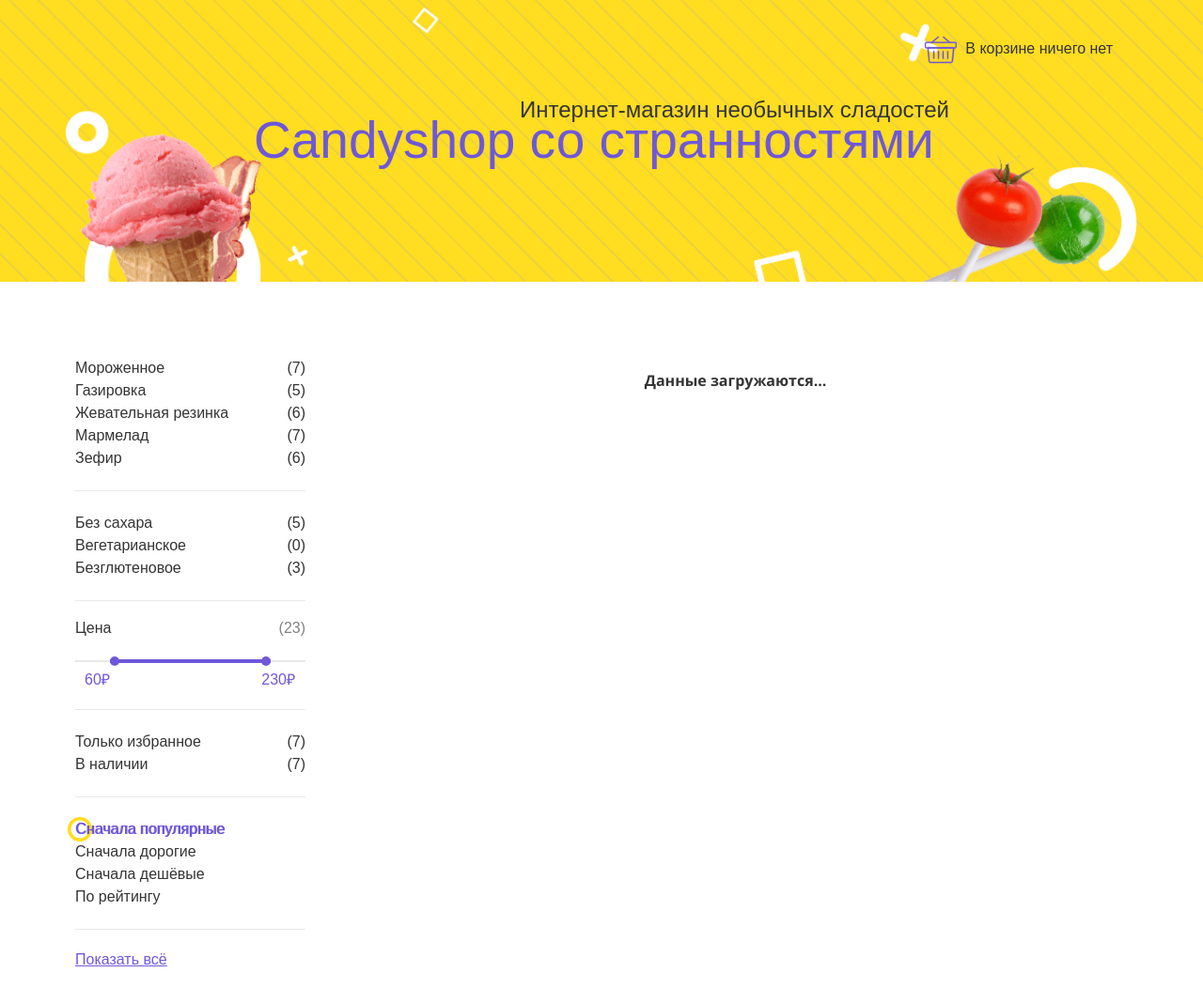
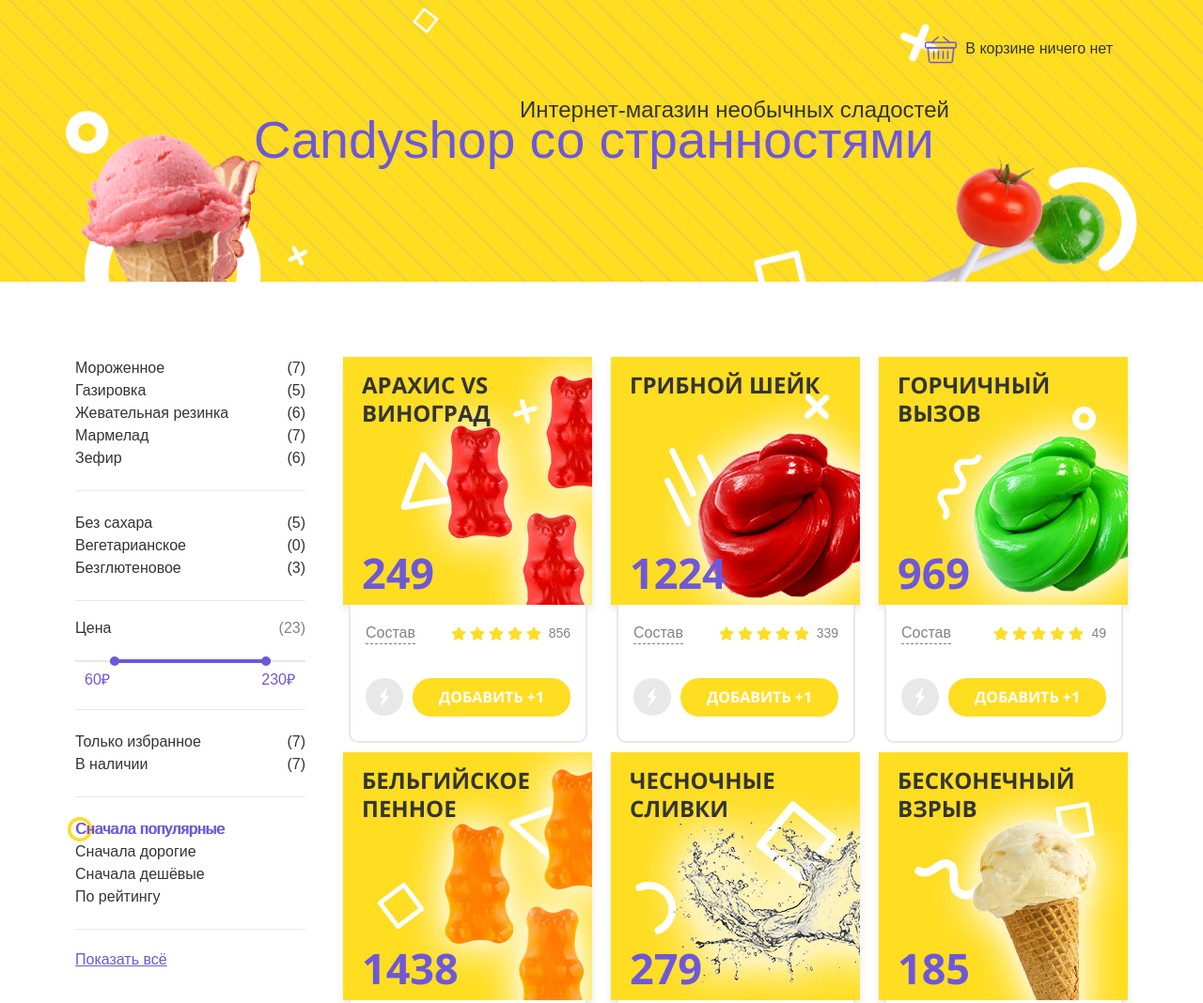
Before and after one commit to turborufus/220409-candyshop, a website: page index.html in a window 1280 px wide. Shown: the top 1068 px of the page at 94% size. Drawn offline with Linux system fonts and the light colour scheme; files whose address does not match are found by name.

Commit message:
Task in progress

```diff
--- a/index.html
+++ b/index.html
@@ -483,5 +483,6 @@
     </div>
   </template>
 
+  <script src="js/goods.js"></script>
 </body>
 </html>
--- /dev/null
+++ b/js/goods.js
@@ -0,0 +1,208 @@
+'use strict';
+
+var GOODS_NAMES = ['Чесночные сливки', 'Огуречный педант', 'Молочная хрюша', 'Грибной шейк', 'Баклажановое безумие',
+  'Паприколу итальяно', 'Нинзя-удар васаби', 'Хитрый баклажан', 'Горчичный вызов', 'Кедровая липучка', 'Корманный портвейн',
+  'Чилийский задира', 'Беконовый взрыв', 'Арахис vs виноград', 'Сельдерейная душа', 'Початок в бутылке',
+  'Чернющий мистер чеснок', 'Раша федераша', 'Кислая мина', 'Кукурузное утро', 'Икорный фуршет', 'Новогоднее настроение',
+  'С пивком потянет', 'Мисс креветка', 'Бесконечный взрыв', 'Невинные винные', 'Бельгийское пенное', 'Острый язычок'];
+
+var GOODS_CONTENTS = ['молоко', 'сливки', 'вода', 'пищевой краситель', 'патока', 'ароматизатор бекона',
+  'ароматизатор свинца', 'ароматизатор дуба, идентичный натуральному', 'ароматизатор картофеля',
+  'лимонная кислота', 'загуститель', 'эмульгатор', 'консервант: сорбат калия',
+  'посолочная смесь: соль, нитрит натрия', 'ксилит', 'карбамид', 'вилларибо', 'виллабаджо'];
+
+var GOODS_PICTURES = ['gum-cedar.jpg', 'gum-chile.jpg', 'gum-eggplant.jpg', 'gum-mustard.jpg', 'gum-portwine.jpg',
+  'gum-wasabi.jpg', 'ice-cucumber.jpg', 'ice-eggplant.jpg', 'ice-garlic.jpg', 'ice-italian.jpg',
+  'ice-mushroom.jpg', 'ice-pig.jpg', 'marmalade-beer.jpg', 'marmalade-caviar.jpg', 'marmalade-corn.jpg',
+  'marmalade-new-year.jpg', 'marmalade-sour.jpg', 'marshmallow-bacon.jpg', 'marshmallow-beer.jpg', 'marshmallow-shrimp.jpg',
+  'marshmallow-spicy.jpg', 'marshmallow-wine.jpg', 'soda-bacon.jpg', 'soda-celery.jpg', 'soda-cob.jpg',
+  'soda-garlic.jpg', 'soda-peanut-grapes.jpg', 'soda-russian.jpg'];
+
+var GOODS_NUMBER = 26; // размер массива объектов
+var GOODS_IN_CART_NUMBER = 3;
+
+var getRandomInt = function (min, max) {
+  return Math.floor(Math.random() * (max - min + 1)) + min;
+};
+
+var createRandomIndexes = function (arrayLength) {
+  var randomIndexes = [];
+  for (var i = 0; i < arrayLength; i++) { // заполняем массив
+    randomIndexes.push(i);
+  }
+
+  for (i = arrayLength - 1; i > 0; i--) { // перемешиваем элементы
+    var j = getRandomInt(0, i);
+    var temp = randomIndexes[j];
+    randomIndexes[j] = randomIndexes[i];
+    randomIndexes[i] = temp;
+  }
+
+  return randomIndexes;
+};
+
+var createGoodsList = function (goodsNumber) {
+  var goodsList = [];
+
+  var randomNameIndexes = createRandomIndexes(GOODS_NAMES.length);
+  var randomPictureIndexes = createRandomIndexes(GOODS_PICTURES.length);
+  var randomContentsIndexes = createRandomIndexes(GOODS_CONTENTS.length);
+
+  for (var i = 0; i < goodsNumber; i++) {
+    var goodItem = {
+      name: '', // случайное значение из GOODS_NAMES
+      picture: '', // случайное изображение из 'img/cards' + GOODS_PICTURES
+      amount: 0, // количество, число от 0 до 20
+      price: 0, // стоимость, от 100 до 1500
+      weight: 0, // вес в граммах, от 30 до 300
+      rating: {
+        value: 0, // оценка: целое число от 1 до 5;
+        number: 0 // количество оценок: целое число от 10 до 900
+      },
+      nutritionFacts: {
+        sugar: false, // содержание сахара. Значение генерируется случайным образом
+        energy: 0, // энергетическая ценность: целое число от 70 до 500
+        contents: '' // состав: сгенерированная случайным образом строка. Генерируется из строк массива GOODS_CONTENTS
+      }
+    };
+
+    goodItem.name = GOODS_NAMES[randomNameIndexes[i]];
+    goodItem.amount = getRandomInt(0, 20);
+    goodItem.picture = 'img/cards/' + GOODS_PICTURES[randomPictureIndexes[i]];
+    goodItem.price = getRandomInt(100, 1500);
+    goodItem.weight = getRandomInt(30, 300);
+    goodItem.rating.value = getRandomInt(1, 5);
+    goodItem.rating.number = getRandomInt(10, 900);
+
+    var hasSugar = false;
+    if (Math.round(Math.random())) {
+      hasSugar = true;
+    }
+    goodItem.nutritionFacts.sugar = hasSugar;
+    goodItem.nutritionFacts.energy = getRandomInt(70, 500);
+
+    var contentsAmount = getRandomInt(2, 7);
+    var minIndex = getRandomInt(0, GOODS_CONTENTS.length - contentsAmount);
+    for (var j = minIndex; j < minIndex + contentsAmount; j++) {
+      if (j === minIndex) {
+        goodItem.nutritionFacts.contents = GOODS_CONTENTS[randomContentsIndexes[j]];
+      } else {
+        goodItem.nutritionFacts.contents += ', ';
+        goodItem.nutritionFacts.contents += GOODS_CONTENTS[randomContentsIndexes[j]];
+      }
+    }
+
+    goodsList.push(goodItem);
+  }
+
+  return goodsList;
+};
+
+var createCard = function (cardTemplate, goodObject) {
+  var goodElement = cardTemplate.cloneNode(true);
+
+  var amount = goodObject.amount;
+  var availabilityClass = 'card--in-stock';
+  if (amount === 0) {
+    availabilityClass = 'card--soon';
+  } else if ((goodsList[i].amount >= 1) && (goodsList[i].amount <= 5)) {
+    availabilityClass = 'card--little';
+  }
+  goodElement.classList.add(availabilityClass);
+
+  var title = goodElement.querySelector('.card__title');
+  title.textContent = goodObject.name;
+
+  var picture = goodElement.querySelector('.card__img');
+  picture.src = goodObject.picture;
+  picture.alt = goodObject.name;
+
+  var price = goodElement.querySelector('.card__price');
+  price.textContent = goodObject.price;
+
+//  var weight = goodElement.querySelector('.card__weight');
+//  weight.textContent = '/ ' + goodObject.weight + ' Г';
+
+  var rating = goodElement.querySelector('.card__rating');
+  var ratingClass = '';
+  switch (goodObject.rating.value) {
+    case 1:
+      ratingClass = 'stars__rating--one';
+      break;
+    case 2:
+      ratingClass = 'stars__rating--two';
+      break;
+    case 3:
+      ratingClass = 'stars__rating--three';
+      break;
+    case 4:
+      ratingClass = 'stars__rating--four';
+      break;
+    case 5:
+      ratingClass = 'stars__rating--five';
+      break;
+    default:
+      ratingClass = '';
+      break;
+  }
+  rating.classList.add(ratingClass);
+
+  var starCount = goodElement.querySelector('.star__count');
+  starCount.textContent = goodObject.rating.number;
+
+  var sugarText = 'Без сахара. ';
+  if (goodObject.nutritionFacts.sugar) {
+    sugarText = 'Содержит сахар. ';
+  }
+  var characteristic = goodElement.querySelector('.card__characteristic');
+  characteristic.textContent = sugarText + goodObject.nutritionFacts.energy + ' ккал';
+
+  var compositionList = goodElement.querySelector('.card__composition-list');
+  compositionList.textContent = goodObject.nutritionFacts.contents;
+
+  return goodElement;
+};
+
+var createCardInCart = function (cardInCartTemplate, goodObject) {
+  var goodElement = cardTemplate.cloneNode(true);
+
+  var title = goodElement.querySelector('.card-order__title');
+  title.textContent = goodObject.name;
+
+  var picture = goodElement.querySelector('.card-order__img');
+  picture.src = goodObject.picture;
+  picture.alt = goodObject.name;
+
+  var price = goodElement.querySelector('.card-order__price');
+  price.textContent = goodObject.price + ' ₽';
+
+  return goodElement;
+};
+
+var catalogCards = document.querySelector('.catalog__cards');
+catalogCards.classList.remove('catalog__cards--load');
+
+var catalogLoad = catalogCards.querySelector('.catalog__load');
+catalogLoad.classList.add('visually-hidden');
+
+var goodsList = createGoodsList(GOODS_NUMBER);
+var cardTemplate = document.querySelector('#card').content.querySelector('.catalog__card');
+
+for (var i = 0; i < goodsList.length; i++) {
+  var goodElement = createCard(cardTemplate, goodsList[i]);
+  catalogCards.appendChild(goodElement);
+}
+
+var cardsInCart = document.querySelector('.goods__cards');
+cardsInCart.classList.remove('goods__cards--empty');
+
+var cardEmpty = document.querySelector('.goods__card-empty');
+cardEmpty.classList.add('visually-hidden');
+
+var goodsInCartList = createGoodsList(GOODS_IN_CART_NUMBER);
+var cardInCartTemplate = document.querySelector('#card-order').content.querySelector('.goods_card');
+
+for (i = 0; i < goodsInCartList.length; i++) {
+  var elementInCart = createCardInCart(cardInCartTemplate, goodsInCartList[i]);
+  cardsInCart.appendChild(elementInCart);
+}
--- a/package.json
+++ b/package.json
@@ -11,7 +11,7 @@
     "url": "https://github.com/htmlacademy-javascript/220409-candyshop/issues"
   },
   "devDependencies": {
-    "eslint": "4.19.1",
+    "eslint": "^4.19.1",
     "eslint-config-htmlacademy": "0.5.2"
   },
   "license": "MIT",
```
Also changed, not shown: 1 other file.
